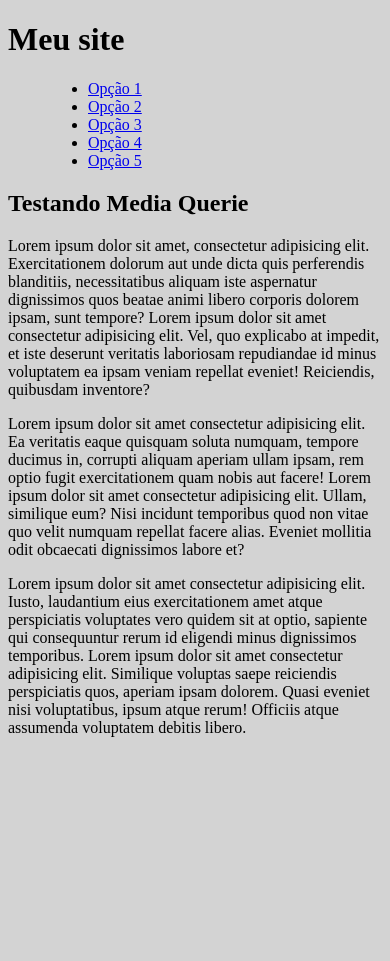
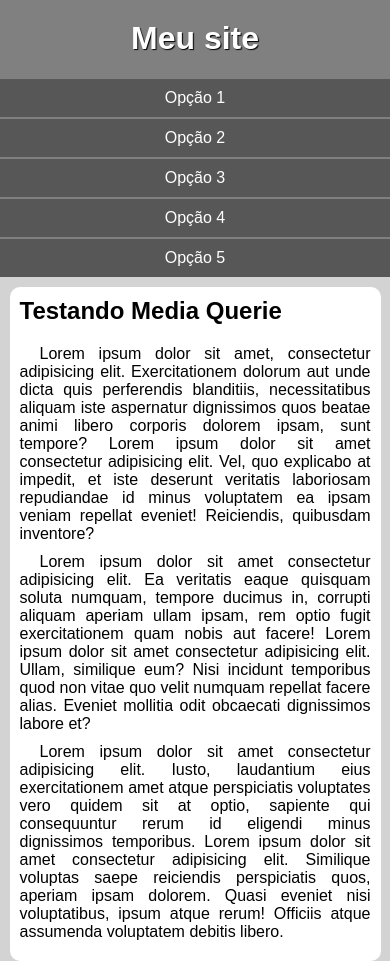
Before and after one commit to guilherme-zanella/html-css, a plain HTML site: page exercicios/ex026/mq005/index.html in a window 390 px wide. Before the commit the page ends 844 px from the top, so only its background shows below. Drawn offline with Linux system fonts and the light colour scheme.

```diff
--- a/exercicios/ex026/mq005/estilos/style.css
+++ b/exercicios/ex026/mq005/estilos/style.css
@@ -1,5 +1,69 @@
 @charset "UTF-8";
+
+* {
+    font-family: Arial, Helvetica, sans-serif;
+    margin: 0;
+    padding: 0;
+}
+
+html {
+    background-color: transparent;
+}
 
 body {
     background-color: lightgray;
 }
+
+header {
+    background-color: gray;
+}
+
+header h1 {
+    padding: 20px;
+    text-align: center;
+    color: white;
+    font-weight: bolder;
+    text-shadow: 1px 1px 1px black;
+}
+
+menu {
+    display: block;
+}
+
+menu ul {
+    list-style-type: none;
+}
+
+menu a {
+    display: block;
+    padding: 10px;
+    text-decoration: none;
+    text-align: center;
+    background-color: rgb(87, 87, 87);
+    color: white;
+    border-top: 2px solid gray;
+}
+
+menu a:hover {
+    background-color: rgb(155, 155, 155);
+    color: rgb(87, 87, 87);
+}
+
+main {
+    width: 90vw;
+    background-color: white;
+    margin: auto;
+    margin-top: 10px;
+    padding: 10px;
+    border-radius: 10px;
+}
+
+article h2 {
+    padding-bottom: 20px;
+}
+
+article p {
+    text-align: justify;
+    padding-bottom: 10px;
+    text-indent: 20px;
+}
```
